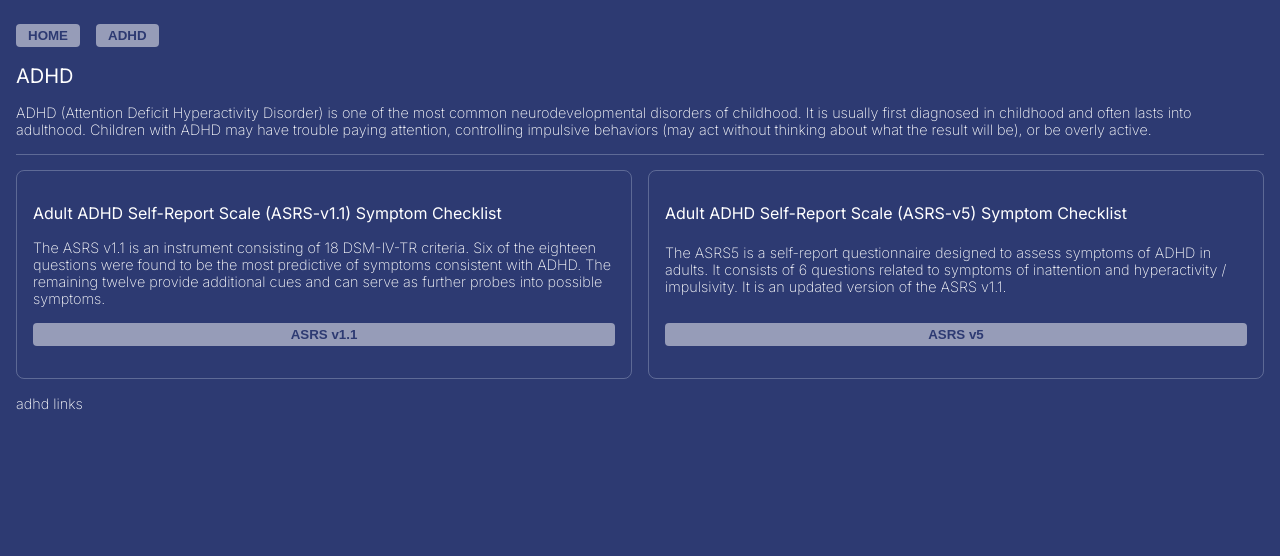
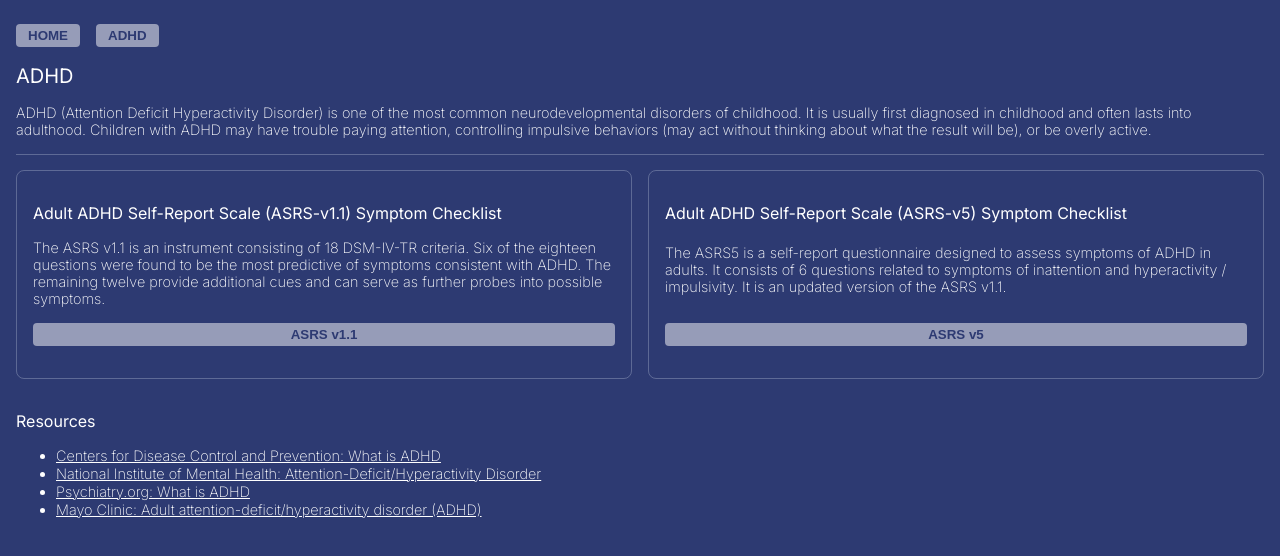
Before and after one commit to vishalicious213/adhd, a React (Vite) app: page / in a window 1280 px wide. Both pictures are taken after a click on the button "ADHD". Shown: the top 556 px of the page. Built offline with nearby package versions, Linux system fonts and the light colour scheme.

Commit message:
updated /data/sectionsAdhd.js with resource URLs. rendered links in RenderSection

```diff
--- a/src/components/landing/RenderSection.jsx
+++ b/src/components/landing/RenderSection.jsx
@@ -16,7 +16,21 @@ const RenderSection = ({ name="name", def="Definition", tools="Tools", links="Li
             <h2>{name}</h2>
             <p className="definition text">{def}</p>
             <div className="tools">{tools.map(tool => renderTool(tool, click))}</div>
-            <div className="links text">{links}</div>
+            <h3>Resources</h3>
+            <ul>
+                {links.map(link => (
+                    <li key={link.name}>
+                        <a
+                            className="text link"
+                            target="_blank"
+                            rel="noopener noreferrer"
+                            href={link.url}
+                        >
+                            {link.name}
+                        </a>
+                    </li>
+                ))}
+            </ul>
         </section>
     )
 }
--- a/src/data/sectionsAdhd.js
+++ b/src/data/sectionsAdhd.js
@@ -14,6 +14,23 @@ export const sectionsAdhdArray = [
                 title: "Adult ADHD Self-Report Scale (ASRS-v5) Symptom Checklist",
                 desc: "The ASRS5 is a self-report questionnaire designed to assess symptoms of ADHD in adults. It consists of 6 questions related to symptoms of inattention and hyperactivity / impulsivity. It is an updated version of the ASRS v1.1."}
         ],
-        links: "adhd links"
+        links: [
+            {
+                name: "Centers for Disease Control and Prevention: What is ADHD",
+                url: "https://www.cdc.gov/ncbddd/adhd/facts.html"
+            },
+            {
+                name: "National Institute of Mental Health: Attention-Deficit/Hyperactivity Disorder",
+                url: "https://www.nimh.nih.gov/health/topics/attention-deficit-hyperactivity-disorder-adhd"
+            },
+            {
+                name: "Psychiatry.org: What is ADHD",
+                url: "https://www.psychiatry.org/patients-families/adhd/what-is-adhd"
+            },
+            {
+                name: "Mayo Clinic: Adult attention-deficit/hyperactivity disorder (ADHD)",
+                url: "https://www.mayoclinic.org/diseases-conditions/adult-adhd/symptoms-causes/syc-20350878"
+            }
+        ]
     }
 ]
--- a/src/index.css
+++ b/src/index.css
@@ -58,6 +58,14 @@ p {
 
 .italics {
     font-style: italic;
+}
+
+.link {
+    color: var(--text);
+}
+
+.link:visited {
+    color: var(--text);
 }
 
 /* MAIN */
```
